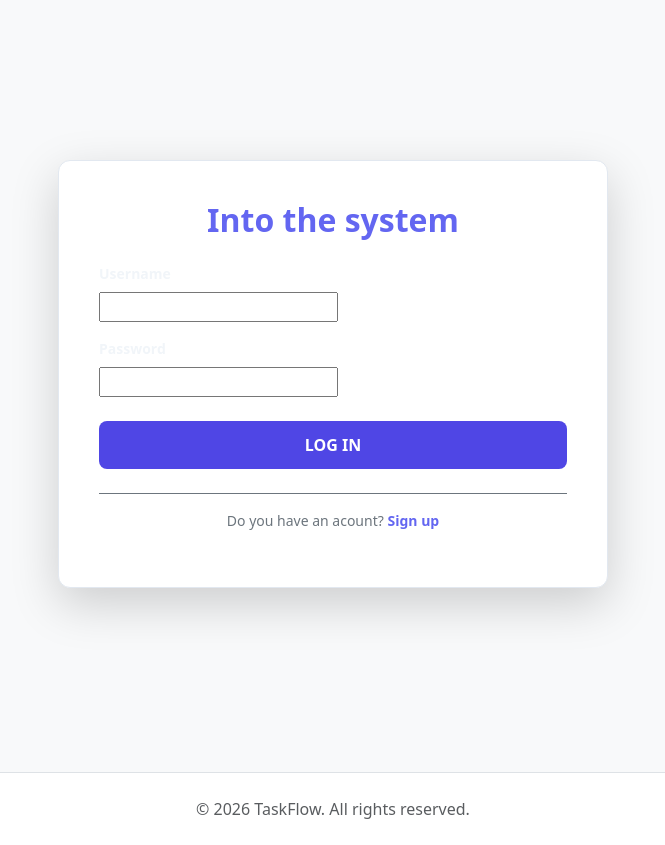
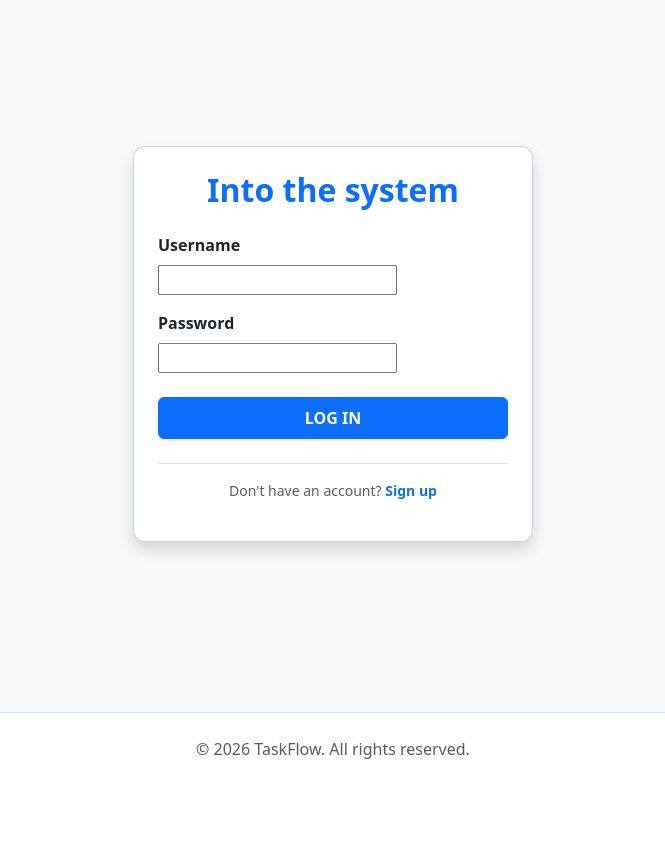
Before and after one commit to Baqbergenov-Said/U11_django_narmativ, a Django app: a page that uses templates/login.html in a window 1280 px wide. Shown: the part 57-902 px from the top of the page, without its empty margins (307-972 px from the left). After the commit the page ends 816 px from the top, so only its background shows below. Run offline with Django 5.2, Linux system fonts and the light colour scheme.

Commit message:
6-normativ: User-task relationship va authorization tizimi yakunlandi

```diff
--- a/taskmanager/models.py
+++ b/taskmanager/models.py
@@ -1,5 +1,5 @@
 from django.db import models
-
+from django.contrib.auth.models import User
 #Soft delete model for task, instead of deleting the record from database, we will mark it as deleted by setting is_deleted to True
 class TaskQuerySet(models.QuerySet):
     def delete(self):
@@ -17,6 +17,9 @@ class Status(models.TextChoices):
 
 # Task model to store task information
 class Task(models.Model):
+    # evey user can have many tasks, but each task belongs to one user, so we will use ForeignKey to create a relationship between User and Task models
+    user = models.ForeignKey(User, on_delete=models.CASCADE, related_name='tasks', null=True, blank=True)
+
     title = models.CharField(max_length=200)
     description = models.TextField(blank=True)
     doe_date = models.DateTimeField(null=True, blank=True)
--- a/taskmanager/views.py
+++ b/taskmanager/views.py
@@ -2,6 +2,8 @@ from django.shortcuts import render, redirect, get_object_or_404
 from django.core.paginator import Paginator
 from django.db.models import Q
 from django.contrib.auth import login, logout, authenticate
+from django.contrib.auth.decorators import login_required
+from django.contrib.auth import logout
 from .models import Task
 from .forms import RegisterForm, LoginForm
 
@@ -11,11 +13,12 @@ def homepage(request):
 def page_not_found(request, path):
     return render(request, 'not_found.html', status=404)
 
+@login_required(login_url='login')
 def task_list(request):
     query = request.GET.get('q', '').strip()
     page_number = request.GET.get('page', 1)
 
-    tasks_list = Task.objects.all().order_by('-doe_date')
+    tasks_list = Task.objects.filter(user=request.user).order_by('-doe_date')
 
     if query:
         tasks_list = tasks_list.filter(
@@ -61,16 +64,18 @@ def logout_view(request):
     return redirect('login')
 
 # CRUD operations:
+@login_required(login_url='login')
 def create_task(request):
     if request.method == 'POST':
         title = request.POST.get('title')
         description = request.POST.get('description', '')
         doe_date = request.POST.get('doe_date')
         status = request.POST.get('status', 'pending')
-        Task.objects.create(title=title, description=description, doe_date=doe_date, status=status)
+        Task.objects.create(user=request.user, title=title, description=description, doe_date=doe_date, status=status)
         return redirect('tasks')
     return render(request, 'create_task.html')
 
+@login_required(login_url='login')
 def delete_task(request, pk):
     task = get_object_or_404(Task, pk=pk)
     if request.method == 'POST':
@@ -78,6 +83,7 @@ def delete_task(request, pk):
         return redirect('tasks')
     return render(request, 'task_delete.html', {'task': task})
 
+@login_required(login_url='login')
 def update_task(request, pk):
     task = get_object_or_404(Task, pk=pk)
     if request.method == 'POST':
--- a/templates/login.html
+++ b/templates/login.html
@@ -1,18 +1,15 @@
 {% extends 'base.html' %}
-{% load static %}
+{% block content %}
+<div class="container d-flex justify-content-center align-items-center" style="min-height: 80vh;">
+    <div class="card shadow p-4" style="width: 100%; max-width: 400px; border-radius: 12px;">
 
-{% block content %}
-<link rel="stylesheet" href="{% static 'css/edit_task.css' %}">
+        <h2 class="text-center mb-4 text-primary fw-bold">Into the system</h2>
 
-<div class="task-container">
-    <div class="edit-form shadow-lg">
-        <h2 class="text-center mb-4" style="color: #6366f1; font-weight: 700;">Into the system</h2>
-
-        <form method="post" novalidate>
+        <form method="post">
             {% csrf_token %}
 
             {% if form.non_field_errors %}
-                <div class="alert alert-danger py-2 small border-0 shadow-sm mb-3">
+                <div class="alert alert-danger py-2 small mb-3">
                     {% for error in form.non_field_errors %}
                         {{ error }}
                     {% endfor %}
@@ -20,11 +17,14 @@
             {% endif %}
 
             {% for field in form %}
-                <div class="form-group mb-3">
-                    <label for="{{ field.id_for_label }}" style="color: #f1f5f9; font-weight: 600;">
+                <div class="mb-3">
+                    <label for="{{ field.id_for_label }}" class="form-label fw-bold text-dark">
                         {{ field.label }}
                     </label>
-                    {{ field }}
+
+                    <div class="input-group">
+                        {{ field }}
+                    </div>
 
                     {% if field.errors %}
                         <div class="text-danger small mt-1">
@@ -34,14 +34,17 @@
                 </div>
             {% endfor %}
 
-            <div class="form-actions mt-4">
-                <button type="submit" class="btn-save w-100">LOG IN</button>
+            <div class="mt-4">
+                <button type="submit" class="btn btn-primary w-100 py-2 fw-bold shadow-sm">
+                    LOG IN
+                </button>
             </div>
         </form>
 
-        <div class="text-center mt-4 border-top pt-3 border-secondary">
-            <p class="small text-secondary">
-                Do you have an acount? <a href="{% url 'register' %}" style="color: #6366f1; text-decoration: none; font-weight: 600;">Sign up</a>
+        <div class="text-center mt-4 border-top pt-3">
+            <p class="small text-muted">
+                Don't have an account?
+                <a href="{% url 'register' %}" class="text-primary text-decoration-none fw-bold">Sign up</a>
             </p>
         </div>
     </div>
```
Also changed, not shown: db.sqlite3, taskmanager/migrations/0003_task_user.py (added).
